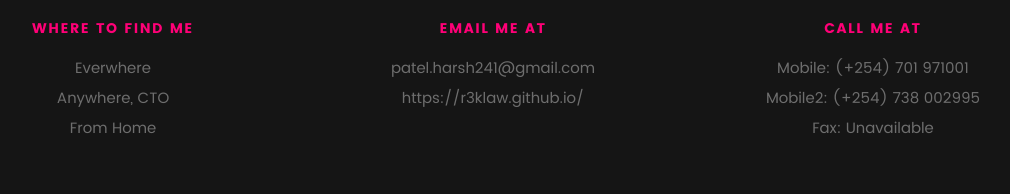
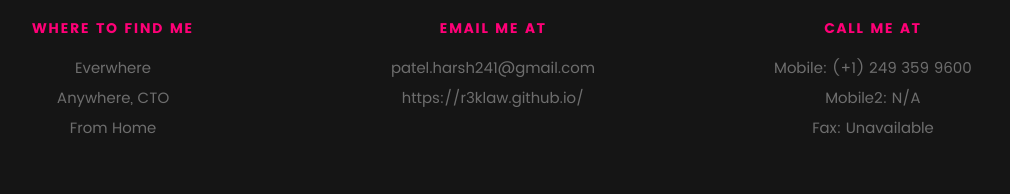
Before and after one commit to harsh241/harsh241.github.io, a plain HTML site: page index.html in a window 1280 px wide. Shown: the part 6483-6677 px from the top of the page, without its empty margins (147-1157 px from the left). Drawn offline with Linux system fonts and the light colour scheme; files whose address does not match are found by name.

Commit message:
version 2

```diff
--- a/index.html
+++ b/index.html
@@ -830,8 +830,8 @@
 
    			<h5>Call Me At</h5>
 
-   			<p>Mobile: (+254) 701 971001<br>
-			   	Mobile2: (+254) 738 002995<br>
+   			<p>Mobile: (+1) 249 359 9600<br>
+			   	Mobile2: N/A <br>
 			     	Fax: Unavailable
 			   </p>
 
```
